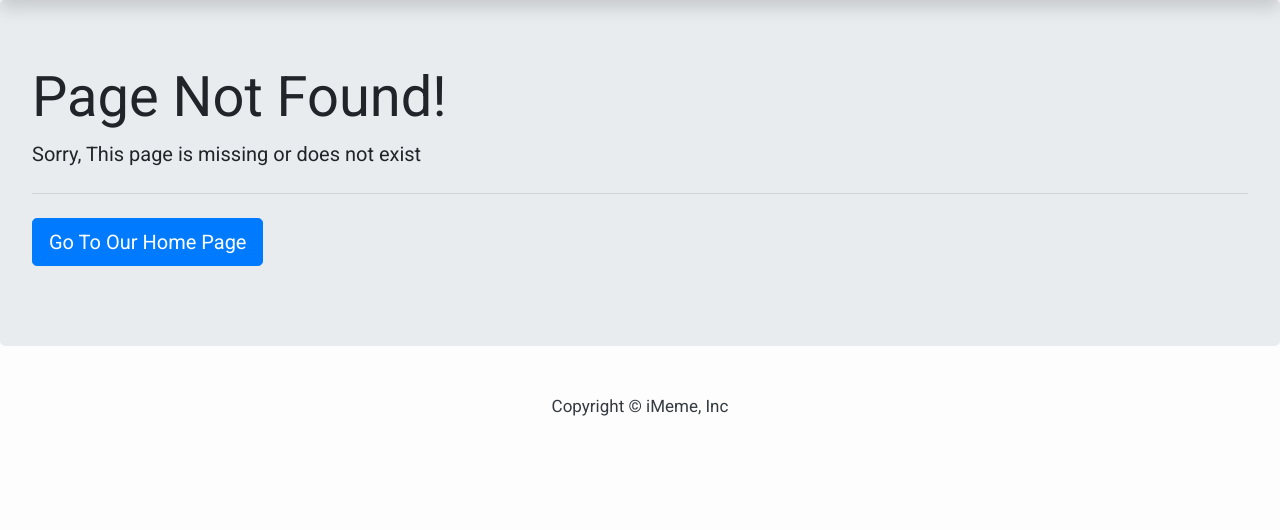
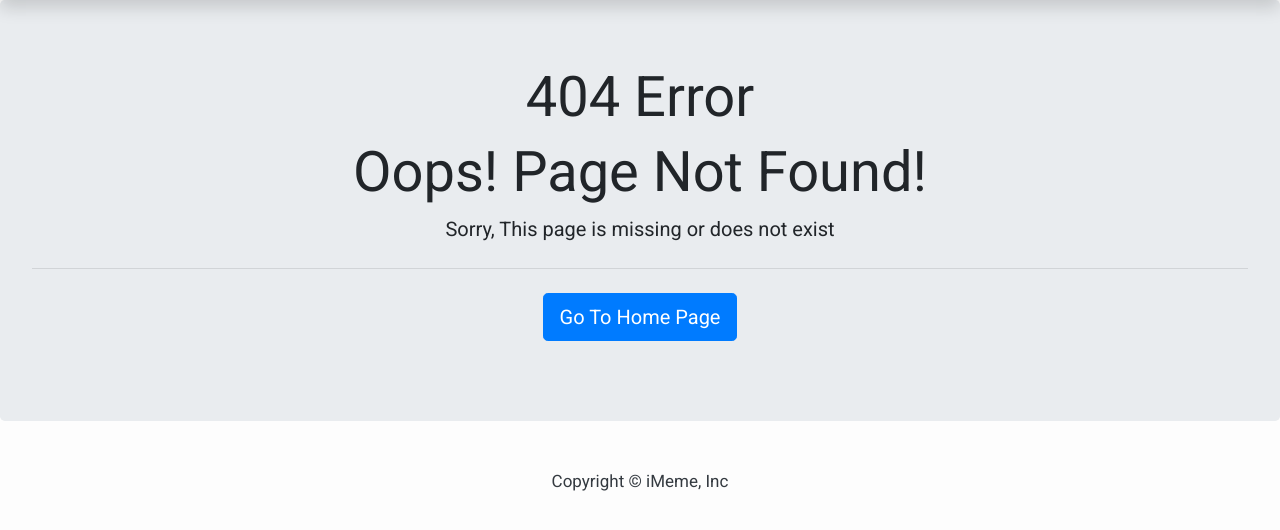
Before and after one commit to CleoMugs/iMeme, a Django app: template templates/404.html in a window 1280 px wide. Shown: the part 58-588 px from the top of the page. Run offline with Django 3.2, Linux system fonts and the light colour scheme; the template is opened without the code that fills it, so the values that code supplies are empty; some libraries are stand-ins or nearby versions.

Commit message:
redesigned 404 page

```diff
--- a/templates/404.html
+++ b/templates/404.html
@@ -2,12 +2,13 @@
 {% load static %}
 {% block content %}
 
-<div class="jumbotron">
-	<h1 class="display-4">Page Not Found!</h1>
+<div class="jumbotron text-center">
+	<h2 class="display-4">404 Error</h2>
+	<h3 class="display-4">Oops! Page Not Found!</h3>
 	<p class="lead">Sorry, This page is missing or does not exist</p>
 	<hr class="my-4">
 	<p class="lead">
-	<a class="btn btn-primary btn-lg" href="{% url 'home' %}" role="button">Go To Our Home Page</a>
+	<a class="btn btn-primary btn-lg" href="{% url 'home' %}" role="button">Go To Home Page</a>
 	</p>
 </div>
 
--- a/templates/login.html
+++ b/templates/login.html
@@ -1,4 +1,4 @@
-{% extends "base.html" %}
+ {% extends "base.html" %}
 {% load static %}
 {% block content %}
 
```
